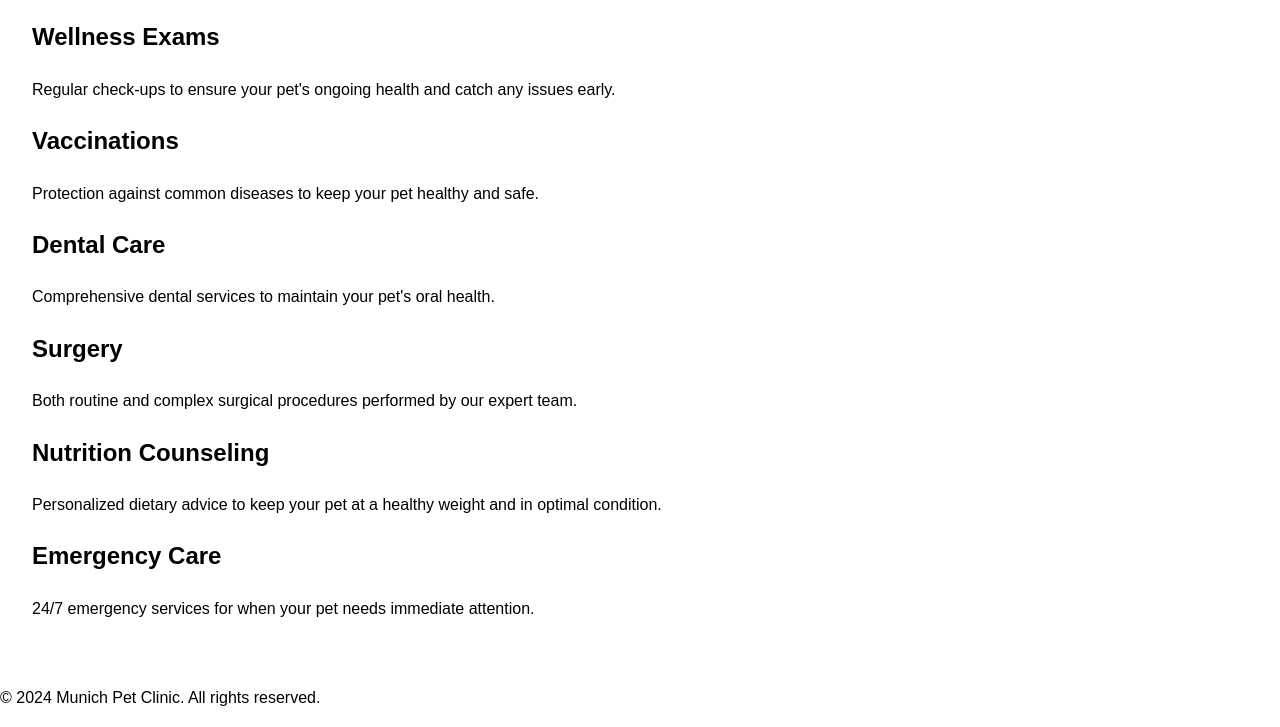
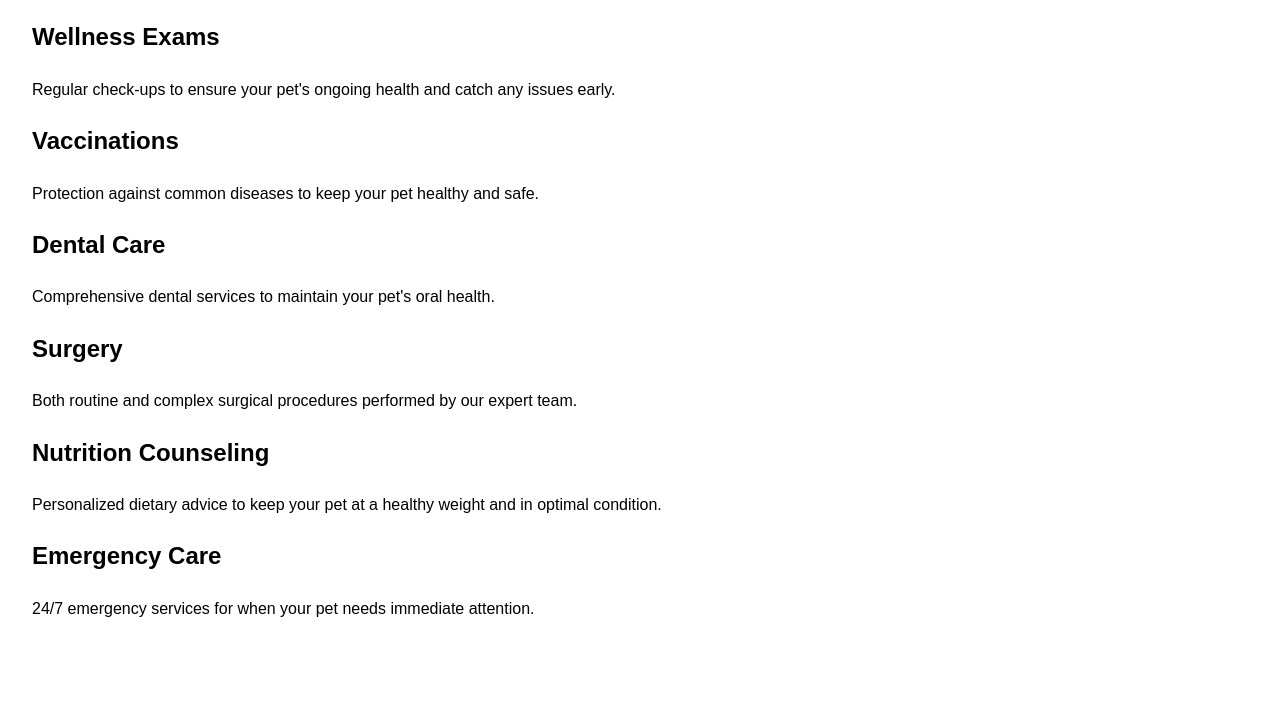
Before and after one commit to melissaroohif/se_19, a plain HTML site: page services.html in a window 1280 px wide. Shown: the part 178-905 px from the top of the page. After the commit the page ends 847 px from the top, so only its background shows below. Drawn offline with Linux system fonts and the light colour scheme.

Commit message:
Update services.html

```diff
--- a/services.html
+++ b/services.html
@@ -50,9 +50,5 @@
             </div>
         </section>
     </main>
-
-    <footer>
-        <p>&copy; 2024 Munich Pet Clinic. All rights reserved.</p>
-    </footer>
 </body>
 </html>
```
